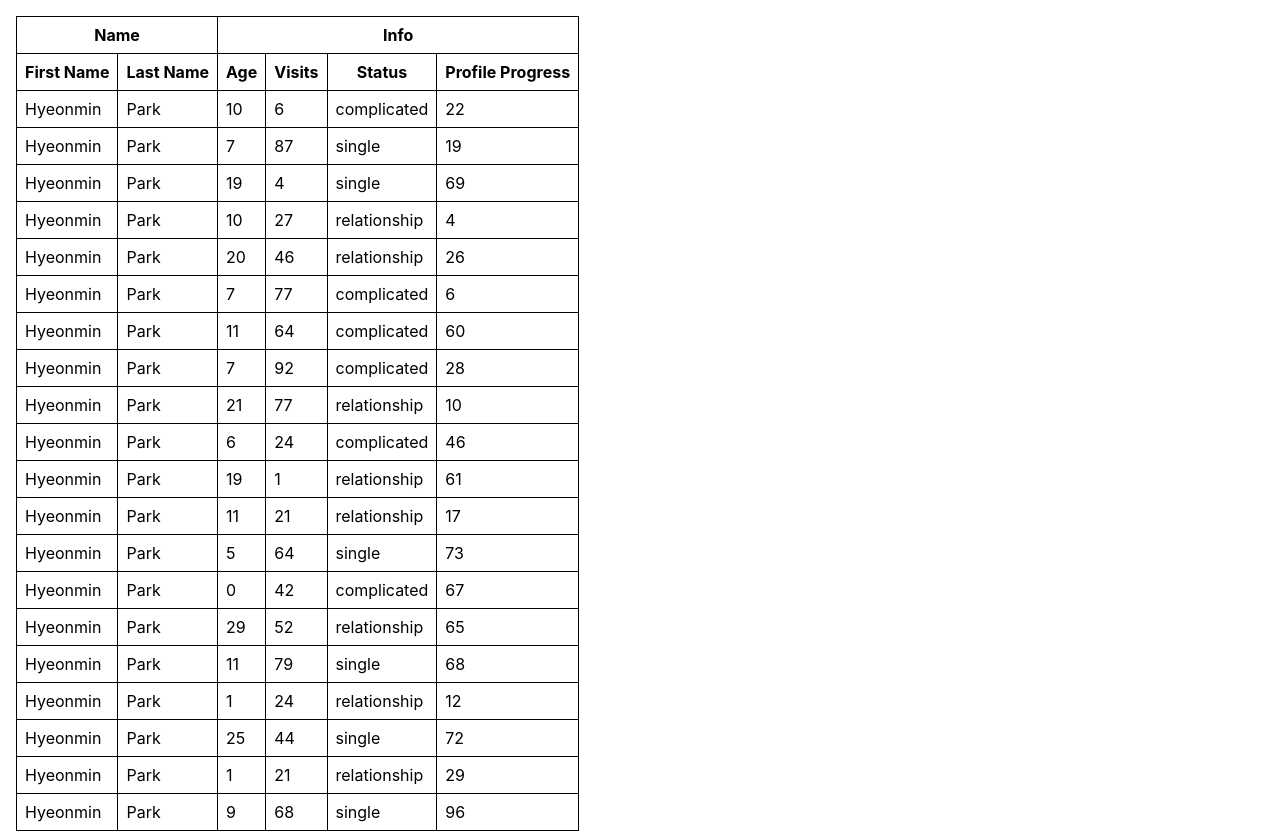
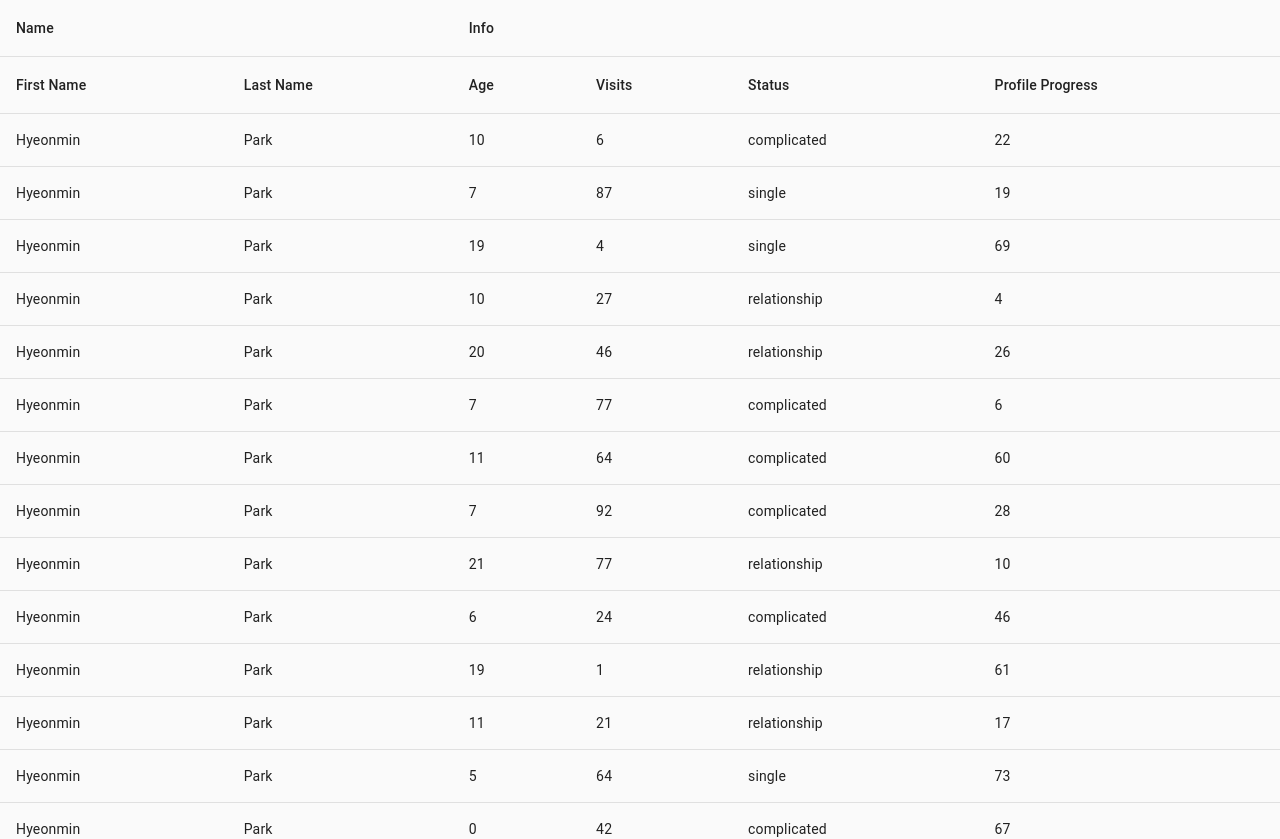
Before and after one commit to KENNYSOFT/salary-calculator, a React (Create React App) app: page / in a window 1280 px wide. Shown: the top 839 px of the page. Built offline with nearby package versions, Linux system fonts and the light colour scheme.

Commit message:
Apply React Table example: Material-UI

```diff
--- a/package.json
+++ b/package.json
@@ -3,6 +3,7 @@
   "version": "0.1.0",
   "private": true,
   "dependencies": {
+    "@material-ui/core": "^4.12.4",
     "@testing-library/jest-dom": "^5.16.5",
     "@testing-library/react": "^13.4.0",
     "@testing-library/user-event": "^13.5.0",
@@ -11,7 +12,6 @@
     "react-dom": "^18.2.0",
     "react-scripts": "5.0.1",
     "react-table": "^7.8.0",
-    "styled-components": "^5.3.9",
     "web-vitals": "^2.1.4"
   },
   "scripts": {
--- a/src/App.js
+++ b/src/App.js
@@ -1,71 +1,54 @@
 import React from "react";
-import styled from "styled-components";
+
+import CssBaseline from "@material-ui/core/CssBaseline";
+import MaUTable from "@material-ui/core/Table";
+import TableBody from "@material-ui/core/TableBody";
+import TableCell from "@material-ui/core/TableCell";
+import TableHead from "@material-ui/core/TableHead";
+import TableRow from "@material-ui/core/TableRow";
+
 import { useTable } from "react-table";
 
 import makeData from "./makeData";
 
-const Styles = styled.div`
-  padding: 1rem;
-
-  table {
-    border-spacing: 0;
-    border: 1px solid black;
-
-    tr {
-      :last-child {
-        td {
-          border-bottom: 0;
-        }
-      }
-    }
-
-    th,
-    td {
-      margin: 0;
-      padding: 0.5rem;
-      border-bottom: 1px solid black;
-      border-right: 1px solid black;
-
-      :last-child {
-        border-right: 0;
-      }
-    }
-  }
-`;
-
 function Table({ columns, data }) {
   // Use the state and functions returned from useTable to build your UI
-  const { getTableProps, getTableBodyProps, headerGroups, rows, prepareRow } =
-    useTable({
-      columns,
-      data,
-    });
+  const { getTableProps, headerGroups, rows, prepareRow } = useTable({
+    columns,
+    data,
+  });
 
   // Render the UI for your table
   return (
-    <table {...getTableProps()}>
-      <thead>
+    <MaUTable {...getTableProps()}>
+      <TableHead>
         {headerGroups.map((headerGroup) => (
-          <tr {...headerGroup.getHeaderGroupProps()}>
+          <TableRow {...headerGroup.getHeaderGroupProps()}>
             {headerGroup.headers.map((column) => (
-              <th {...column.getHeaderProps()}>{column.render("Header")}</th>
+              <TableCell {...column.getHeaderProps()}>
+                {column.render("Header")}
+              </TableCell>
             ))}
-          </tr>
+          </TableRow>
         ))}
-      </thead>
-      <tbody {...getTableBodyProps()}>
+      </TableHead>
+      <TableBody>
         {rows.map((row, i) => {
           prepareRow(row);
           return (
-            <tr {...row.getRowProps()}>
+            <TableRow {...row.getRowProps()}>
               {row.cells.map((cell) => {
-                return <td {...cell.getCellProps()}>{cell.render("Cell")}</td>;
+                return (
+                  <TableCell {...cell.getCellProps()}>
+                    {cell.render("Cell")}
+                  </TableCell>
+                );
               })}
-            </tr>
+            </TableRow>
           );
         })}
-      </tbody>
-    </table>
+      </TableBody>
+    </MaUTable>
   );
 }
 
@@ -113,9 +96,10 @@ function App() {
   const data = React.useMemo(() => makeData(20), []);
 
   return (
-    <Styles>
+    <div>
+      <CssBaseline />
       <Table columns={columns} data={data} />
-    </Styles>
+    </div>
   );
 }
 
```
Also changed, not shown: 1 other file (tests, documents, lock files or other folders).
